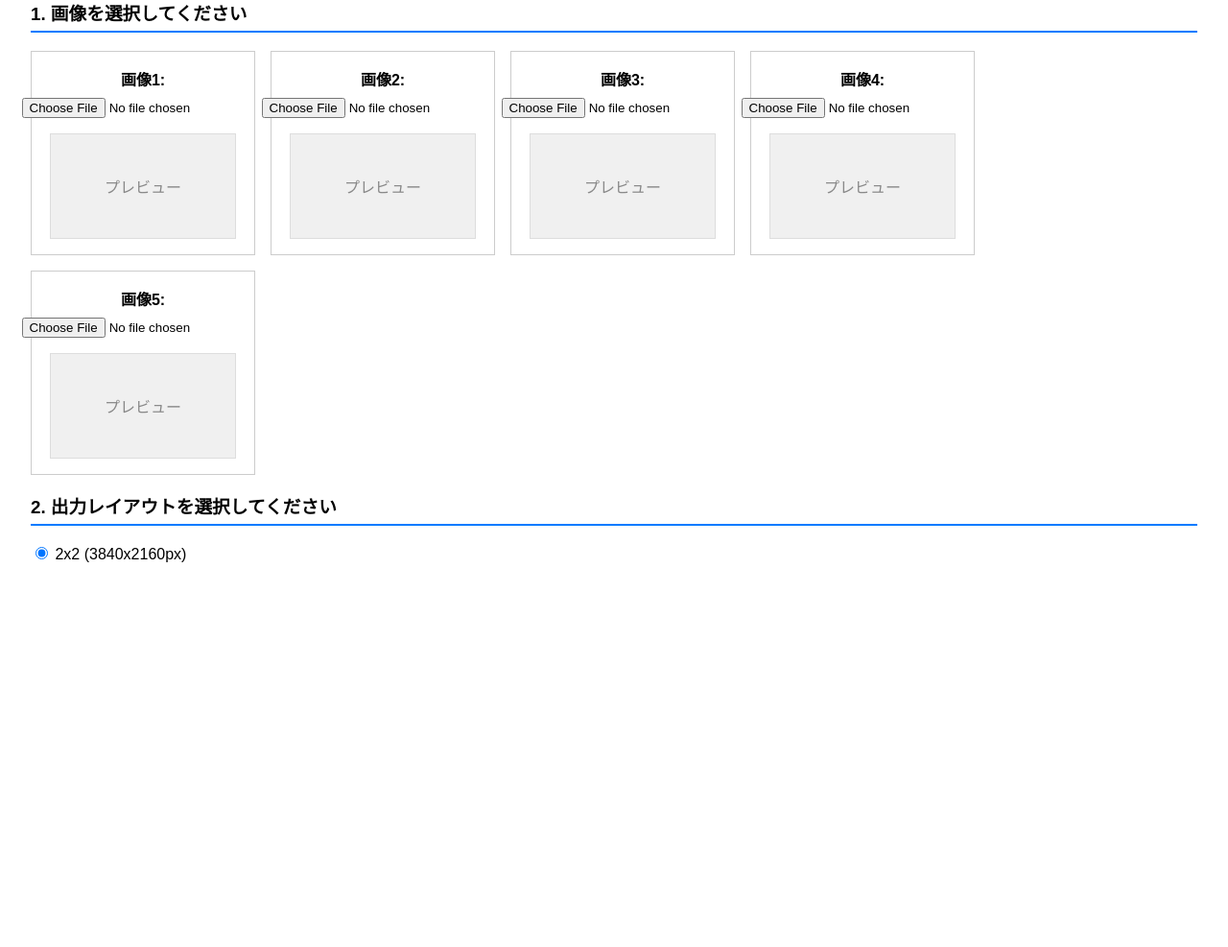
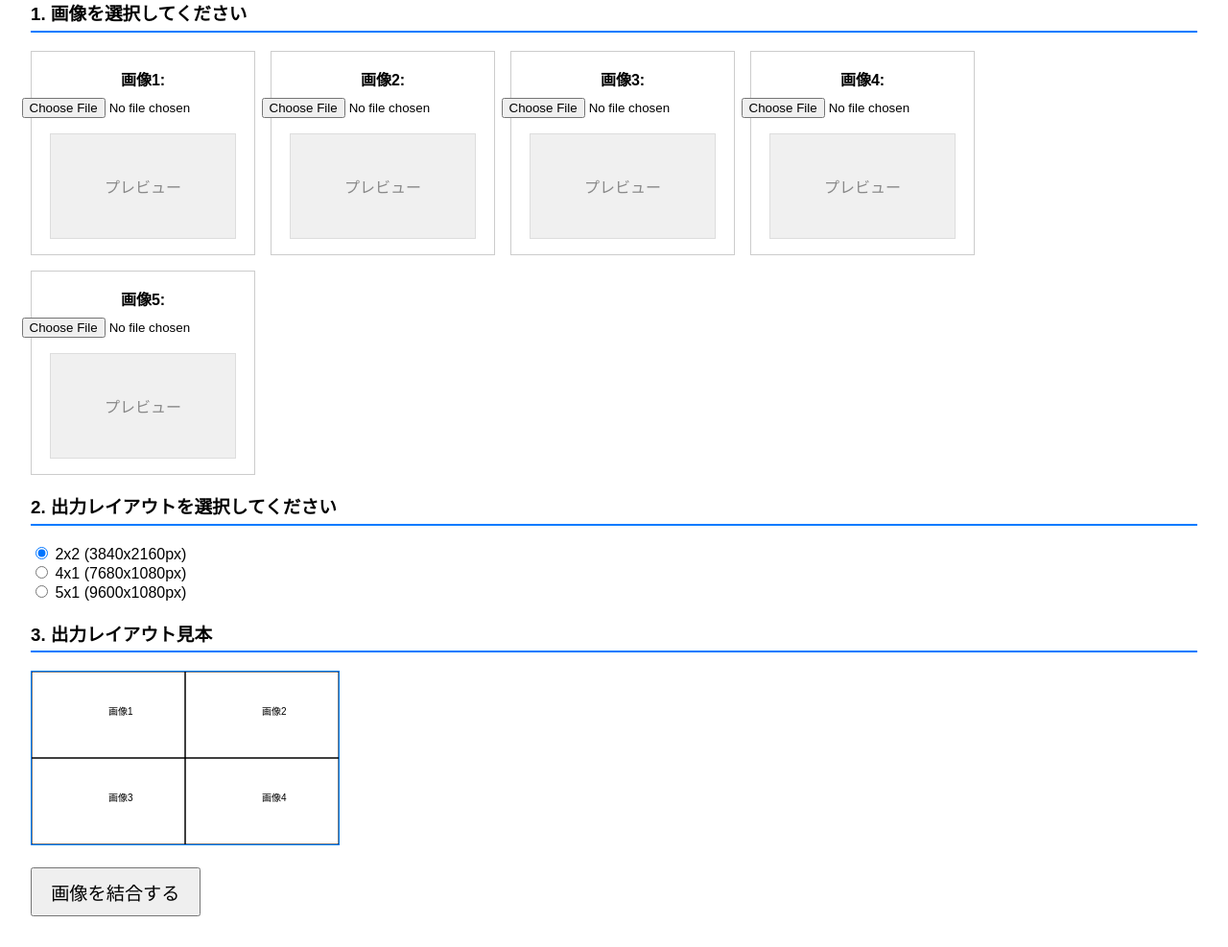
Before and after one commit to masatoooooon/flask-hello-render, a Flask app: page / in a window 1280 px wide. Shown: the part 100-1087 px from the top of the page at 96% size. Before the commit the page ends 686 px from the top, so only its background shows below. Run offline with Flask 3, Linux system fonts and the light colour scheme.

Commit message:
Update index.html

```diff
--- a/templates/index.html
+++ b/templates/index.html
@@ -78,3 +78,94 @@
         <div class="layout-options">
             <input type="radio" id="layout_2x2" name="layout" value="2x2" checked>
             <label for="layout_2x2">2x2 (3840x2160px)</label>
+            <br>
+            <input type="radio" id="layout_4x1" name="layout" value="4x1">
+            <label for="layout_4x1">4x1 (7680x1080px)</label>
+            <br>
+            <input type="radio" id="layout_5x1" name="layout" value="5x1">
+            <label for="layout_5x1">5x1 (9600x1080px)</label>
+        </div>
+
+        <h3>3. 出力レイアウト見本</h3>
+        <canvas id="layout-sample" width="400" height="225"></canvas>
+
+        <br>
+        <button type="submit" class="submit-button">画像を結合する</button>
+    </form>
+
+    <script>
+        // 画像プレビュー機能
+        function previewImage(input, previewId) {
+            const previewContainer = document.getElementById(previewId);
+            previewContainer.innerHTML = ''; // 中身を一旦空にする
+            if (input.files && input.files[0]) {
+                const reader = new FileReader();
+                reader.onload = function(e) {
+                    const img = document.createElement('img');
+                    img.src = e.target.result;
+                    previewContainer.appendChild(img);
+                };
+                reader.readAsDataURL(input.files[0]);
+            } else {
+                 previewContainer.innerHTML = '<span>プレビュー</span>';
+            }
+        }
+
+        // ★新規: レイアウト見本を描画する機能
+        function drawLayoutSample(layout) {
+            const canvas = document.getElementById('layout-sample');
+            const ctx = canvas.getContext('2d');
+            const w = canvas.width;
+            const h = canvas.height;
+
+            ctx.clearRect(0, 0, w, h); // キャンバスをクリア
+            ctx.fillStyle = '#f0f0f0';
+            ctx.fillRect(0, 0, w, h);
+
+            ctx.strokeStyle = '#888';
+            ctx.fillStyle = '#333';
+            ctx.font = 'bold 16px sans-serif';
+            ctx.textAlign = 'center';
+            ctx.textBaseline = 'middle';
+
+            let slots = [];
+            if (layout === '2x2') {
+                canvas.width = 320; canvas.height = 180; // 16:9比率
+                const sw = canvas.width / 2, sh = canvas.height / 2;
+                slots = [
+                    { x: 0, y: 0, w: sw, h: sh, label: '1' }, { x: sw, y: 0, w: sw, h: sh, label: '2' },
+                    { x: 0, y: sh, w: sw, h: sh, label: '3' }, { x: sw, y: sh, w: sw, h: sh, label: '4' }
+                ];
+            } else if (layout === '4x1') {
+                canvas.width = 640; canvas.height = 160;
+                const sw = canvas.width / 4, sh = canvas.height;
+                for (let i = 0; i < 4; i++) slots.push({ x: i * sw, y: 0, w: sw, h: sh, label: `${i + 1}` });
+            } else if (layout === '5x1') {
+                canvas.width = 800; canvas.height = 160;
+                const sw = canvas.width / 5, sh = canvas.height;
+                for (let i = 0; i < 5; i++) slots.push({ x: i * sw, y: 0, w: sw, h: sh, label: `${i + 1}` });
+            }
+
+            slots.forEach(slot => {
+                ctx.strokeRect(slot.x, slot.y, slot.w, slot.h);
+                ctx.fillText(`画像${slot.label}`, slot.x + slot.w / 2, slot.y + slot.h / 2);
+            });
+        }
+
+        // ラジオボタンの変更を監視して見本を更新
+        const radioButtons = document.querySelectorAll('input[name="layout"]');
+        radioButtons.forEach(radio => {
+            radio.addEventListener('change', (event) => {
+                drawLayoutSample(event.target.value);
+            });
+        });
+
+        // 初期表示
+        document.addEventListener('DOMContentLoaded', () => {
+            const initialLayout = document.querySelector('input[name="layout"]:checked').value;
+            drawLayoutSample(initialLayout);
+        });
+    </script>
+
+</body>
+</html>
```
